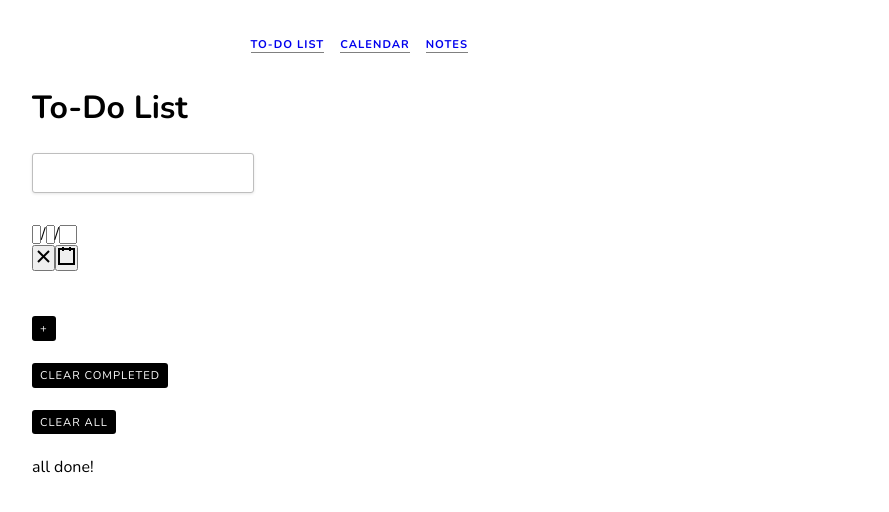
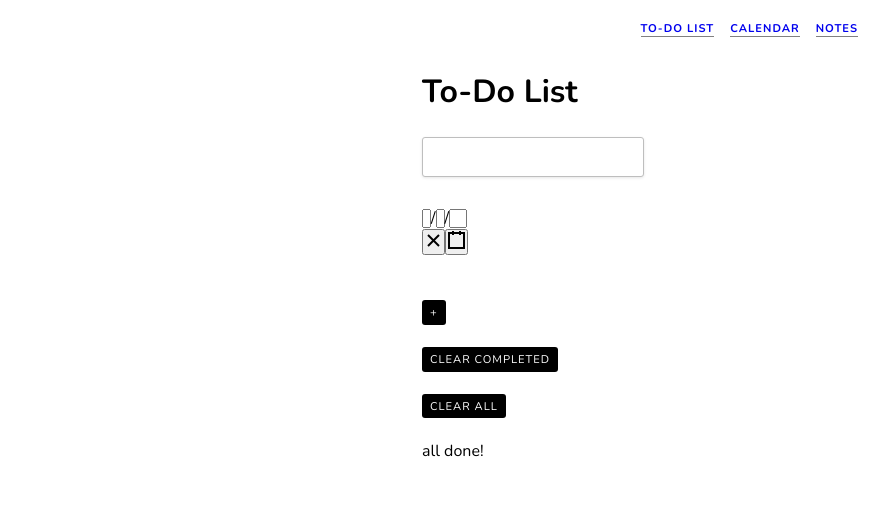
Before and after one commit to magalifabri/react-intro, a React (Create React App) app: page / in a window 1280 px wide. Shown: the top 512 px of the page, without its empty margins (0-889 px from the left). Built offline with nearby package versions, Linux system fonts and the light colour scheme.

Commit message:
Tweak positioning/spacing

```diff
--- a/src/styles/style.css
+++ b/src/styles/style.css
@@ -12,9 +12,11 @@ font-family: 'Nunito', sans-serif;
 }
 
 body {
-    padding: 2rem;
+    padding: 1rem 2rem 2rem;
     min-width: 300px;
     max-width: 500px;
+    margin: 0 auto;
+
     font-family: 'Nunito', sans-serif;
 }
 
```
